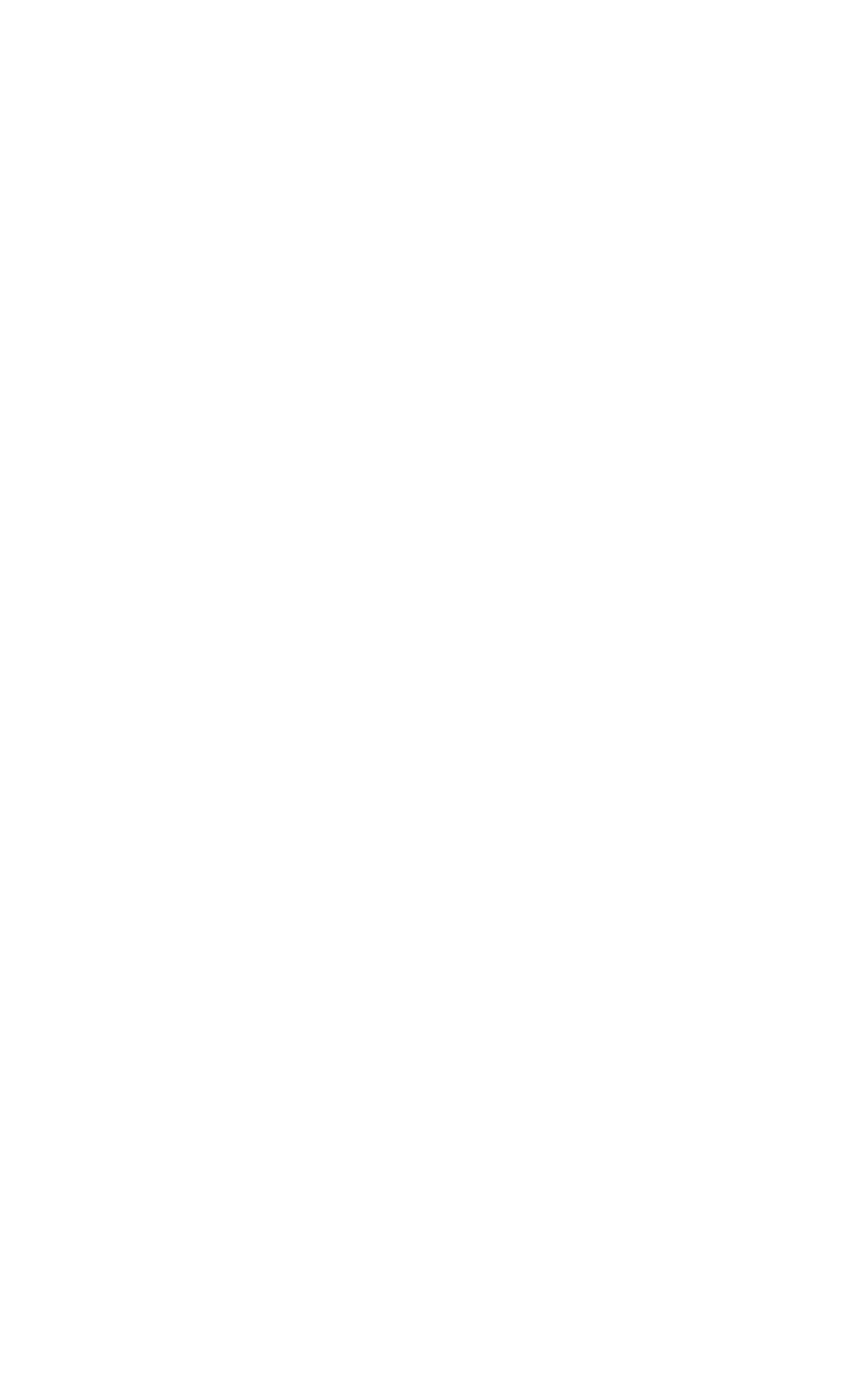
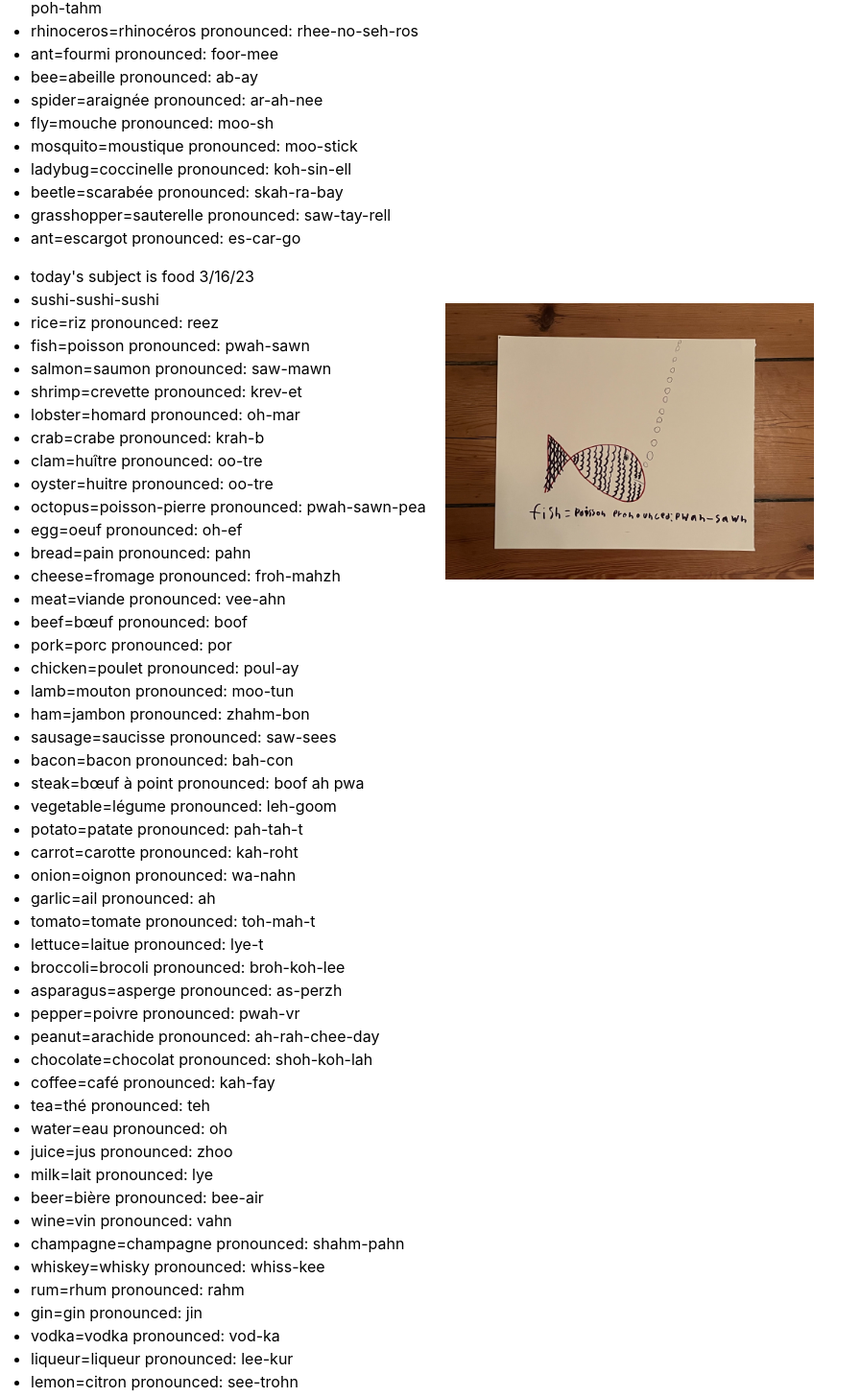
Before and after one commit to plondon/archies.one, a Next.js app: page /learn-french in a window 1280 px wide. Shown: the part 604-2060 px from the top of the page at 96% size, without its empty margins (0-896 px from the left). Before the commit the page ends 800 px from the top, so only its background shows below. Built offline with nearby package versions, Linux system fonts and the light colour scheme.

Commit message:
Add more words

```diff
--- a/pages/learn-french/index.tsx
+++ b/pages/learn-french/index.tsx
@@ -29,6 +29,84 @@ const LearnFrench: React.FC<Props> = () => {
             <li>monkey=singe pronounced: se-nj</li>
             <li>lion=lion pronounced: lee-on</li>
             <li>zebra=zèbre pronounced: zeb-r</li>
+            <li>giraffe=girafe pronounced: jee-raf</li>
+            <li>snake=serpent pronounced: ser-pahn</li>
+            <li>crocodile=crocodile pronounced: kroh-koh-dil</li>
+            <li>alligator=alligator pronounced: al-ee-ga-tor</li>
+            <li>hippopotamus=hippopotame pronounced: hip-oh-poh-tahm</li>
+            <li>rhinoceros=rhinocéros pronounced: rhee-no-seh-ros</li>
+            <li>ant=fourmi pronounced: foor-mee</li>
+            <li>bee=abeille pronounced: ab-ay</li>
+            <li>spider=araignée pronounced: ar-ah-nee</li>
+            <li>fly=mouche pronounced: moo-sh</li>
+            <li>mosquito=moustique pronounced: moo-stick</li>
+            <li>ladybug=coccinelle pronounced: koh-sin-ell</li>
+            <li>beetle=scarabée pronounced: skah-ra-bay</li>
+            <li>grasshopper=sauterelle pronounced: saw-tay-rell</li>
+            <li>ant=escargot pronounced: es-car-go</li>
+
+
+          </ul>
+          <ul className="mt-4">
+            <li>today&apos;s subject is food 3/16/23</li>
+            <li>sushi-sushi-sushi</li>
+            <li>rice=riz pronounced: reez</li>
+            <li>fish=poisson pronounced: pwah-sawn</li>
+            <li>salmon=saumon pronounced: saw-mawn</li>
+            <li>shrimp=crevette pronounced: krev-et</li>
+            <li>lobster=homard pronounced: oh-mar</li>
+            <li>crab=crabe pronounced: krah-b</li>
+            <li>clam=huître pronounced: oo-tre</li>
+            <li>oyster=huitre pronounced: oo-tre</li>
+            <li>octopus=poisson-pierre pronounced: pwah-sawn-pea</li>
+            <li>egg=oeuf pronounced: oh-ef</li>
+            <li>bread=pain pronounced: pahn</li>
+            <li>cheese=fromage pronounced: froh-mahzh</li>
+            <li>meat=viande pronounced: vee-ahn</li>
+            <li>beef=bœuf pronounced: boof</li>
+            <li>pork=porc pronounced: por</li>
+            <li>chicken=poulet pronounced: poul-ay</li>
+            <li>lamb=mouton pronounced: moo-tun</li>
+            <li>ham=jambon pronounced: zhahm-bon</li>
+            <li>sausage=saucisse pronounced: saw-sees</li>
+            <li>bacon=bacon pronounced: bah-con</li>
+            <li>steak=bœuf à point pronounced: boof ah pwa</li>
+            <li>vegetable=légume pronounced: leh-goom</li>
+            <li>potato=patate pronounced: pah-tah-t</li>
+            <li>carrot=carotte pronounced: kah-roht</li>
+            <li>onion=oignon pronounced: wa-nahn</li>
+            <li>garlic=ail pronounced: ah</li>
+            <li>tomato=tomate pronounced: toh-mah-t</li>
+            <li>lettuce=laitue pronounced: lye-t</li>
+            <li>broccoli=brocoli pronounced: broh-koh-lee</li>
+            <li>asparagus=asperge pronounced: as-perzh</li>
+            <li>pepper=poivre pronounced: pwah-vr</li>
+            <li>peanut=arachide pronounced: ah-rah-chee-day</li>
+            <li>chocolate=chocolat pronounced: shoh-koh-lah</li>
+            <li>coffee=café pronounced: kah-fay</li>
+            <li>tea=thé pronounced: teh</li>
+            <li>water=eau pronounced: oh</li>
+            <li>juice=jus pronounced: zhoo</li>
+            <li>milk=lait pronounced: lye</li>
+            <li>beer=bière pronounced: bee-air</li>
+            <li>wine=vin pronounced: vahn</li>
+            <li>champagne=champagne pronounced: shahm-pahn</li>
+            <li>whiskey=whisky pronounced: whiss-kee</li>
+            <li>rum=rhum pronounced: rahm</li>
+            <li>gin=gin pronounced: jin</li>
+            <li>vodka=vodka pronounced: vod-ka</li>
+            <li>liqueur=liqueur pronounced: lee-kur</li>
+            <li>lemon=citron pronounced: see-trohn</li>
+            <li>orange=orange pronounced: oh-ran-zh</li>
+
+
+
+
+
+
+
+
+
           </ul>
         </div>
         <div className="flex justify-center w-full items-center">
```
